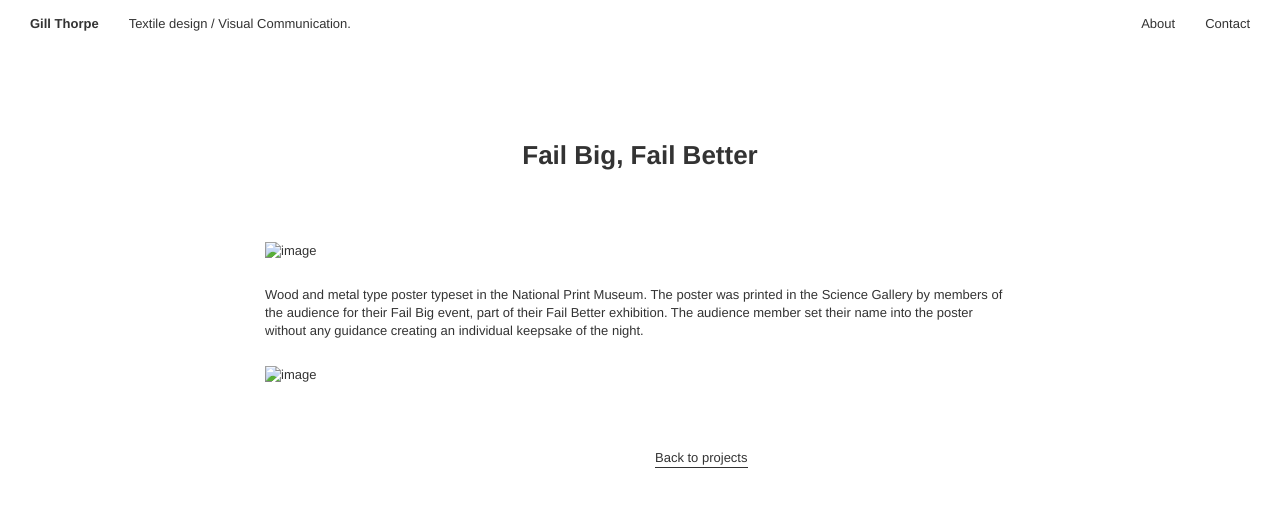
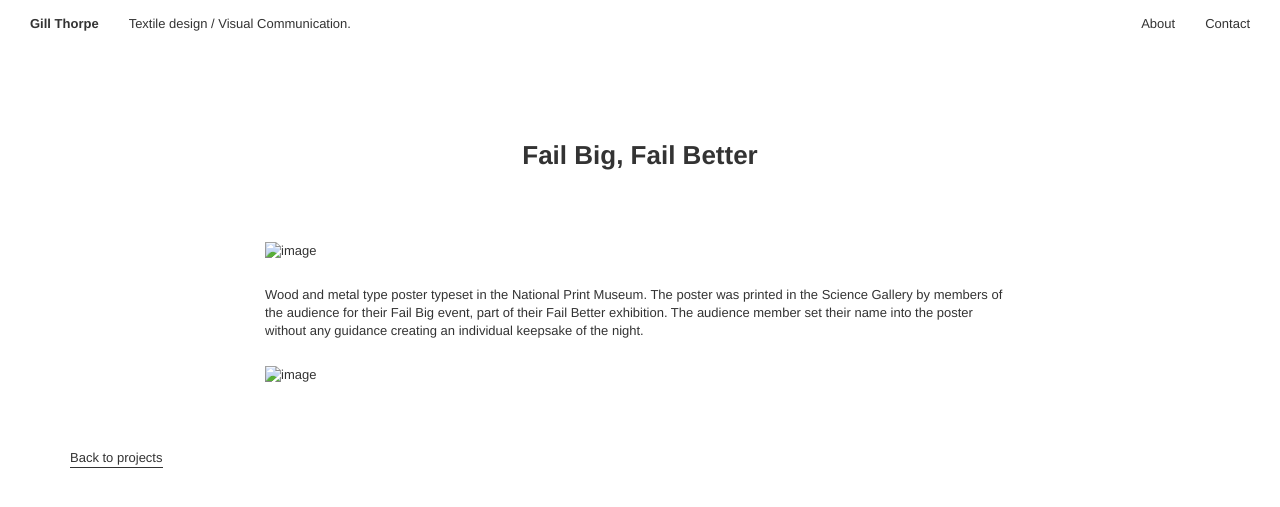
Before and after one commit to gill-thorpe/gill-thorpe.github.io, a Jekyll site: the page built from _posts/2015-05-17-Fail-Big-Fail-Better.html, in a window 1280 px wide. Shown: the top 507 px of the page. Built offline with Jekyll 4.4.1, drawn with Linux system fonts in a browser that asks for light colours; nearby versions of some CDN libraries.

Commit message:
Update post.html

```diff
--- a/_layouts/post.html
+++ b/_layouts/post.html
@@ -17,8 +17,8 @@
         </div>
     </div>
     <div class="row">
-        <div class="col-sm-6 col-sm-offset-6" style="margin-top: 3em;">
-            <a href="{{ site.baseurl }}/">Back to projects</a>
+        <div class="col-sm-12" style="margin-top: 3em;">
+            <a style="test-align: center;" href="{{ site.baseurl }}/">Back to projects</a>
         </div>
     </div>
 </div>
```
